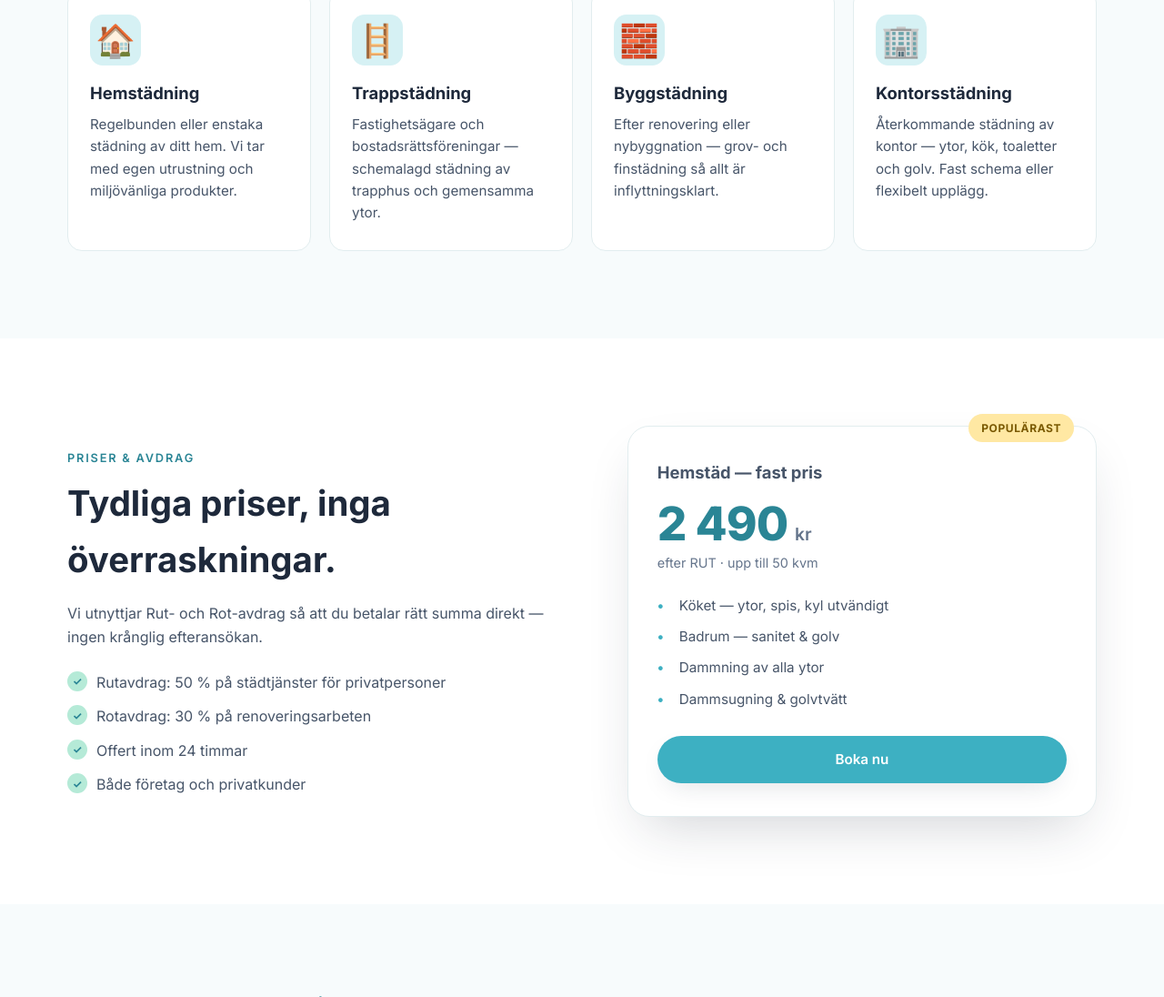
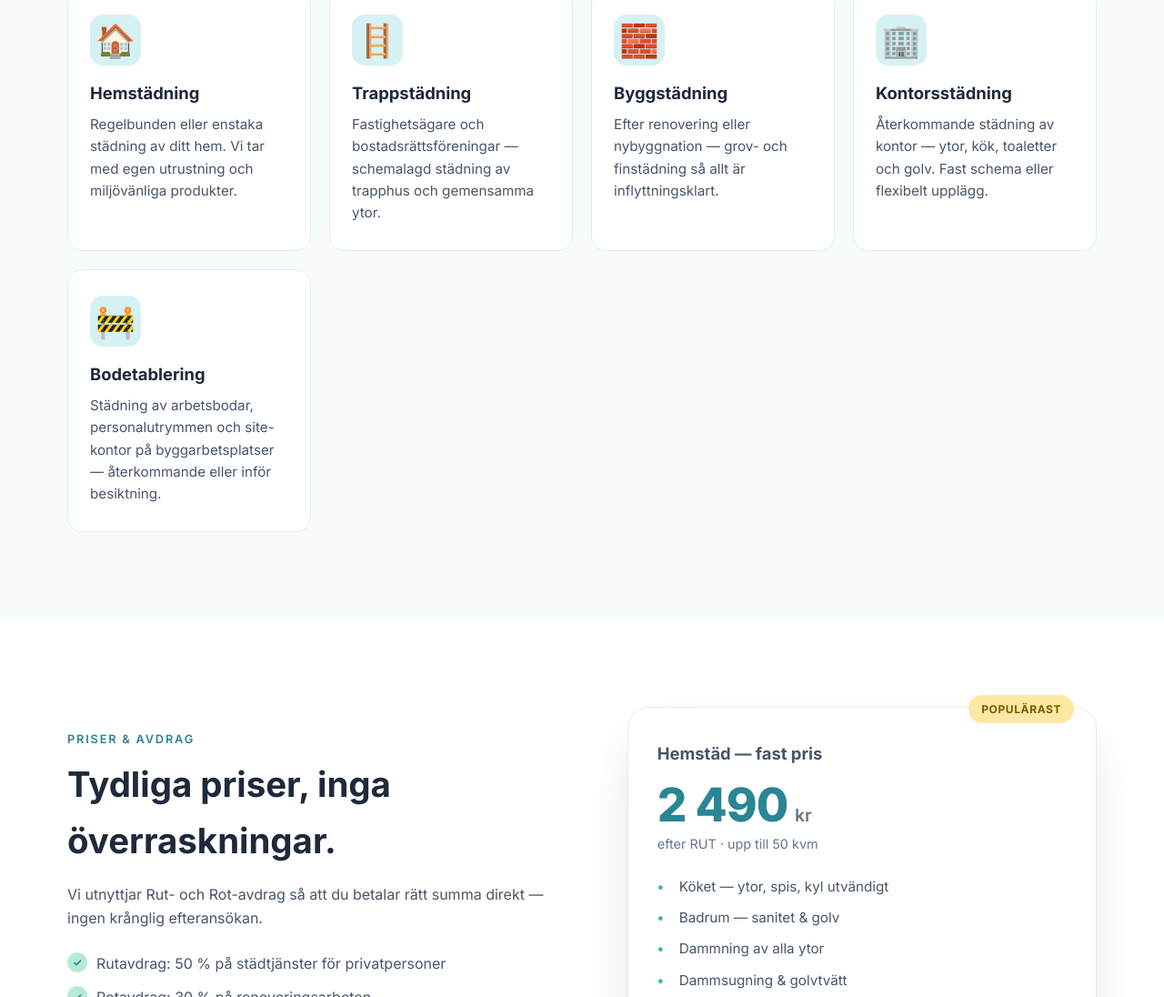
Before and after one commit to stahlgrip/nyby-stad, a plain HTML site: page index.html in a window 1280 px wide. Shown: the part 1073-2169 px from the top of the page at 91% size. Drawn offline with Linux system fonts and the light colour scheme.

Commit message:
Add bodetablering/site cleaning service card

```diff
--- a/index.html
+++ b/index.html
@@ -88,6 +88,11 @@
           <div class="service__icon">🏢</div>
           <h3>Kontorsstädning</h3>
           <p>Återkommande städning av kontor — ytor, kök, toaletter och golv. Fast schema eller flexibelt upplägg.</p>
+        </article>
+        <article class="service">
+          <div class="service__icon">🚧</div>
+          <h3>Bodetablering</h3>
+          <p>Städning av arbetsbodar, personalutrymmen och site-kontor på byggarbetsplatser — återkommande eller inför besiktning.</p>
         </article>
       </div>
     </div>
```
